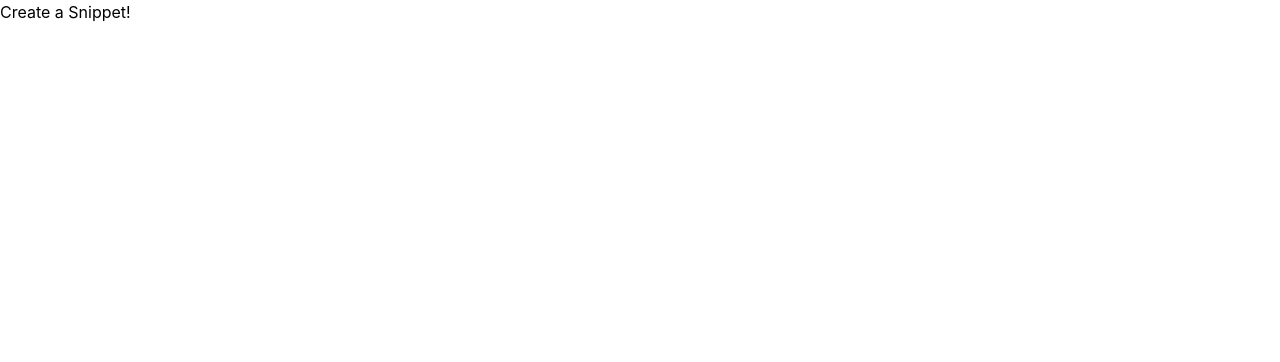
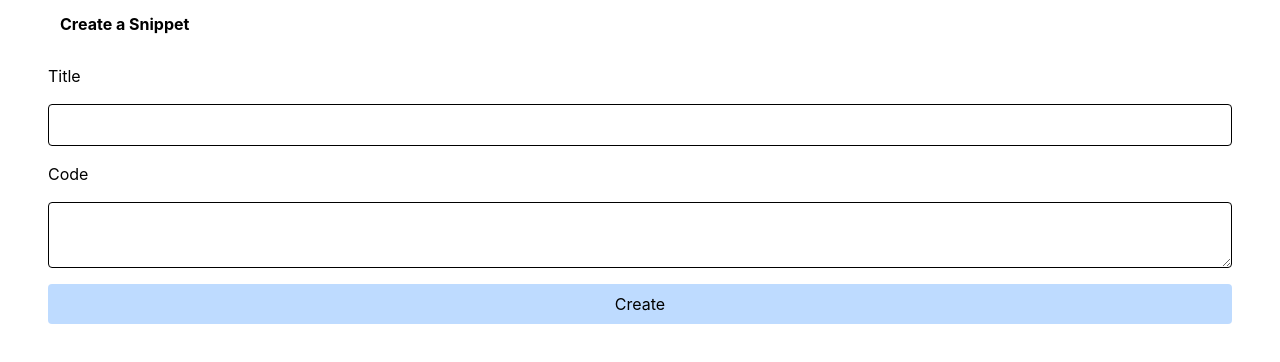
Before and after one commit to abbasg-dev/complete-next-dev, a Next.js app in the folder snippets/: page /snippets/new in a window 1280 px wide. Shown: the top 362 px of the page. Built offline with nearby package versions, Linux system fonts and the light colour scheme.

Commit message:
Adding a Creation Form

```diff
--- a/snippets/src/app/layout.tsx
+++ b/snippets/src/app/layout.tsx
@@ -28,7 +28,7 @@
         className={`${geistSans.variable} ${geistMono.variable} antialiased`}
         suppressHydrationWarning={true}
       >
-        {children}
+        <div className="container mx-auto px-12">{children}</div>
       </body>
     </html>
   );
--- a/snippets/src/app/snippets/new/page.tsx
+++ b/snippets/src/app/snippets/new/page.tsx
@@ -1,3 +1,22 @@
 export default function SnippetCreatePage() {
-  return <div>Create a Snippet!</div>;
+  return (
+    <form className="flex flex-col gap-4">
+      <h3 className="font-bold m-3">Create a Snippet</h3>
+      <div className="flex flex-col gap-4">
+        <label className="w-12" htmlFor="title">
+          Title
+        </label>
+        <input name="title" className="border rounded p-2 w-full" id="title" />
+      </div>
+      <div className="flex flex-col gap-4">
+        <label className="w-12" htmlFor="code">
+          Code
+        </label>
+        <textarea name="code" className="border rounded p-2 w-full" id="code" />
+      </div>
+      <button type="submit" className="rounded p-2 bg-blue-200">
+        Create
+      </button>
+    </form>
+  );
 }
```
